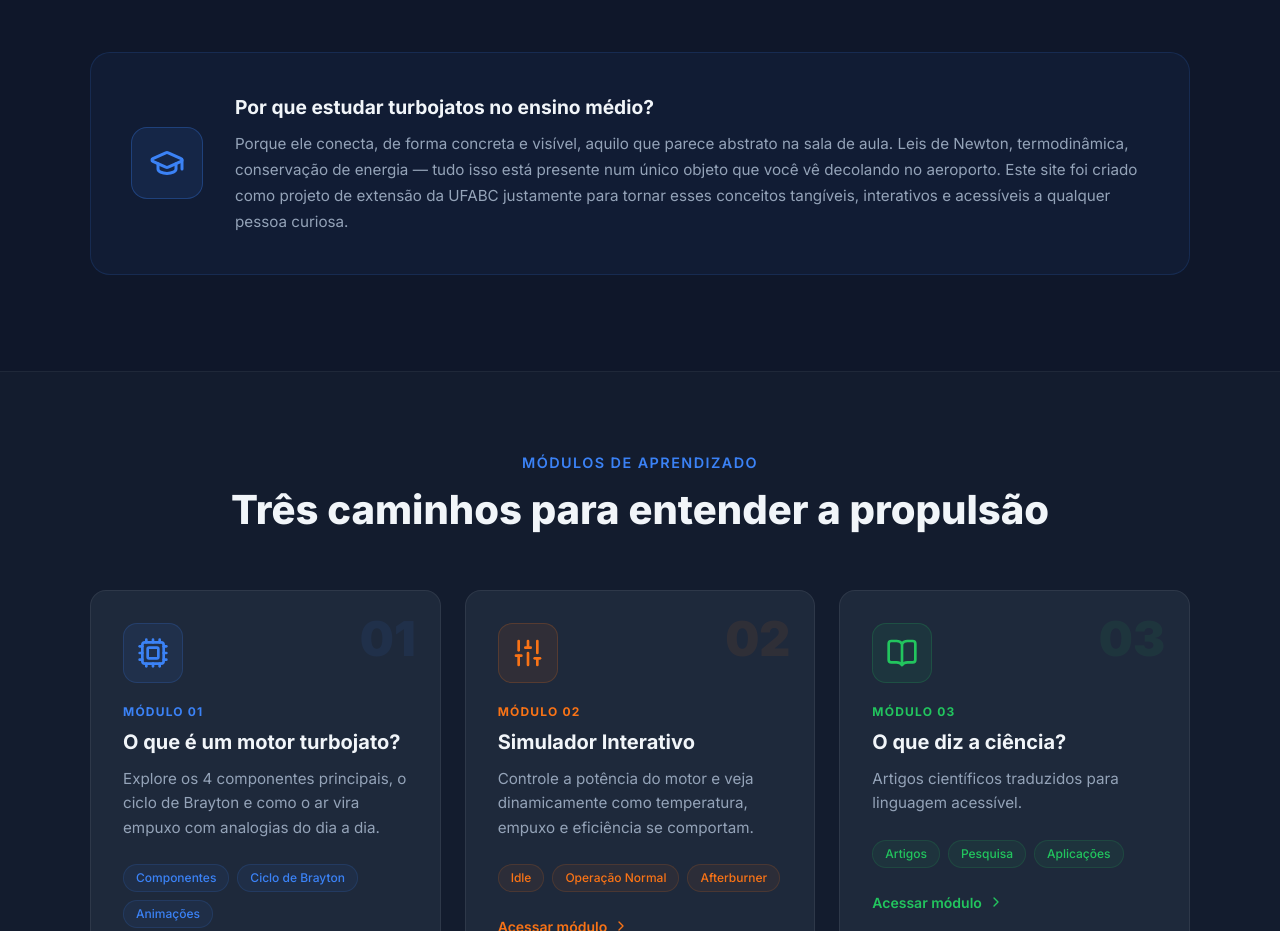
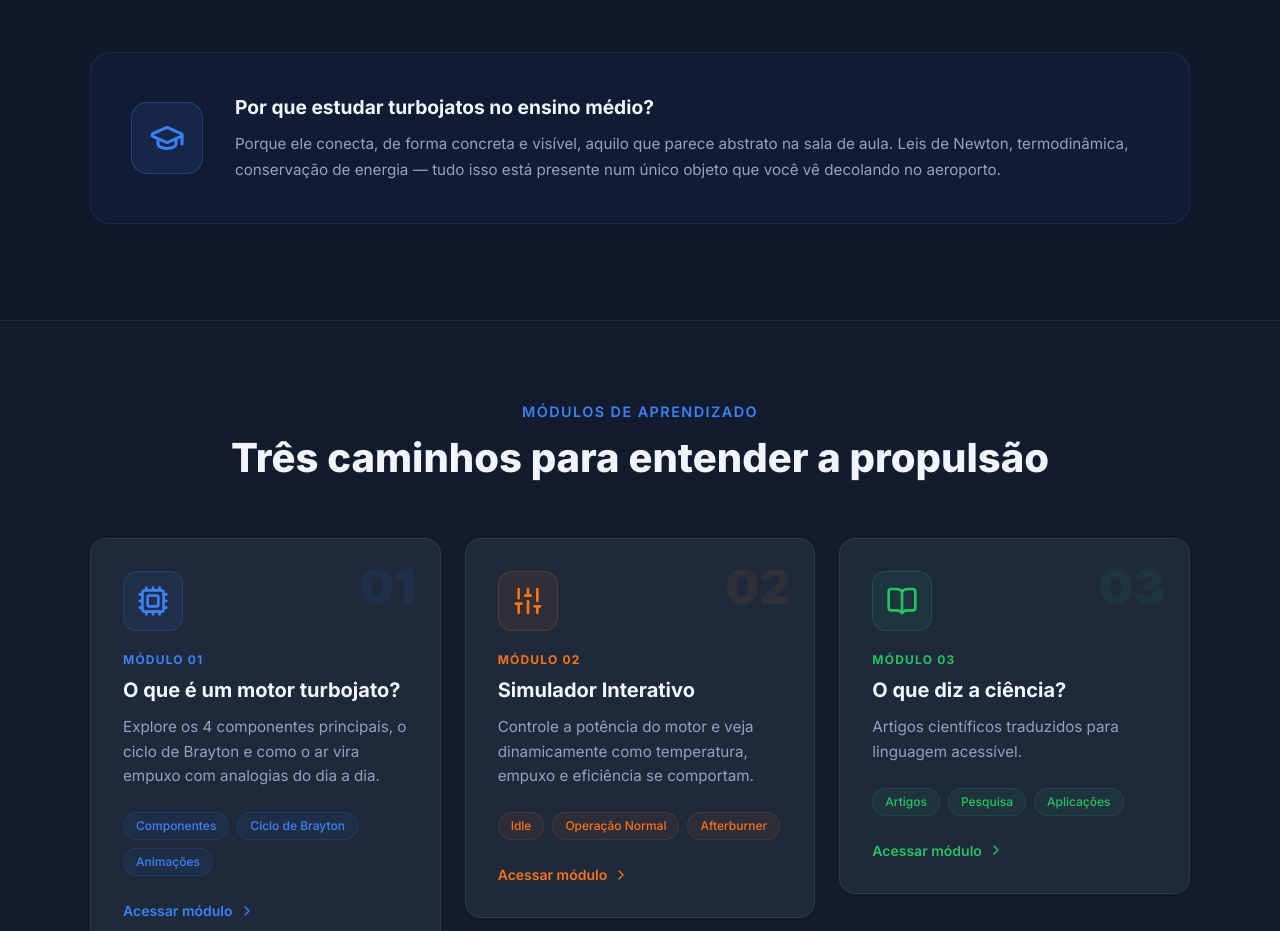
Before and after one commit to cesarafcm/UFABC_PD_TURBOJET, a React (Vite) app in the folder propulsao-em-cliques/: page / in a window 1280 px wide. Shown: the part 2340-3271 px from the top of the page. Built offline with nearby package versions, Linux system fonts and the light colour scheme.

Commit message:
Update Home.jsx

```diff
--- a/propulsao-em-cliques/src/pages/Home.jsx
+++ b/propulsao-em-cliques/src/pages/Home.jsx
@@ -444,7 +444,6 @@ export default function Home() {
               >
                 Porque ele conecta, de forma concreta e visível, aquilo que parece abstrato na sala de aula.
                 Leis de Newton, termodinâmica, conservação de energia — tudo isso está presente num único objeto que você vê decolando no aeroporto.
-                Este site foi criado como projeto de extensão da UFABC justamente para tornar esses conceitos tangíveis, interativos e acessíveis a qualquer pessoa curiosa.
               </motion.p>
             </div>
           </motion.div>
```
